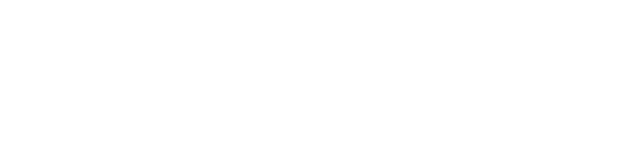
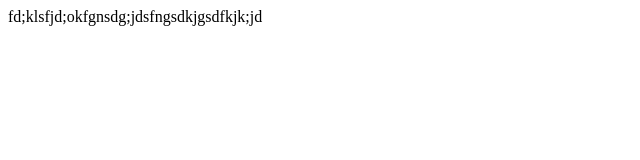
Before and after one commit to SMarketuz/AllComandFigma, a plain HTML site: page index.html in a window 1280 px wide. Shown: the whole page, without its empty margins (0-640 px from the left). Drawn offline with Linux system fonts and the light colour scheme.

Commit message:
fkljdfdsjkl

```diff
--- a/index.html
+++ b/index.html
@@ -7,5 +7,6 @@
 </head>
 <body>
 
+    fd;klsfjd;okfgnsdg;jdsfngsdkjgsdfkjk;jd
 </body>
 </html>
```
